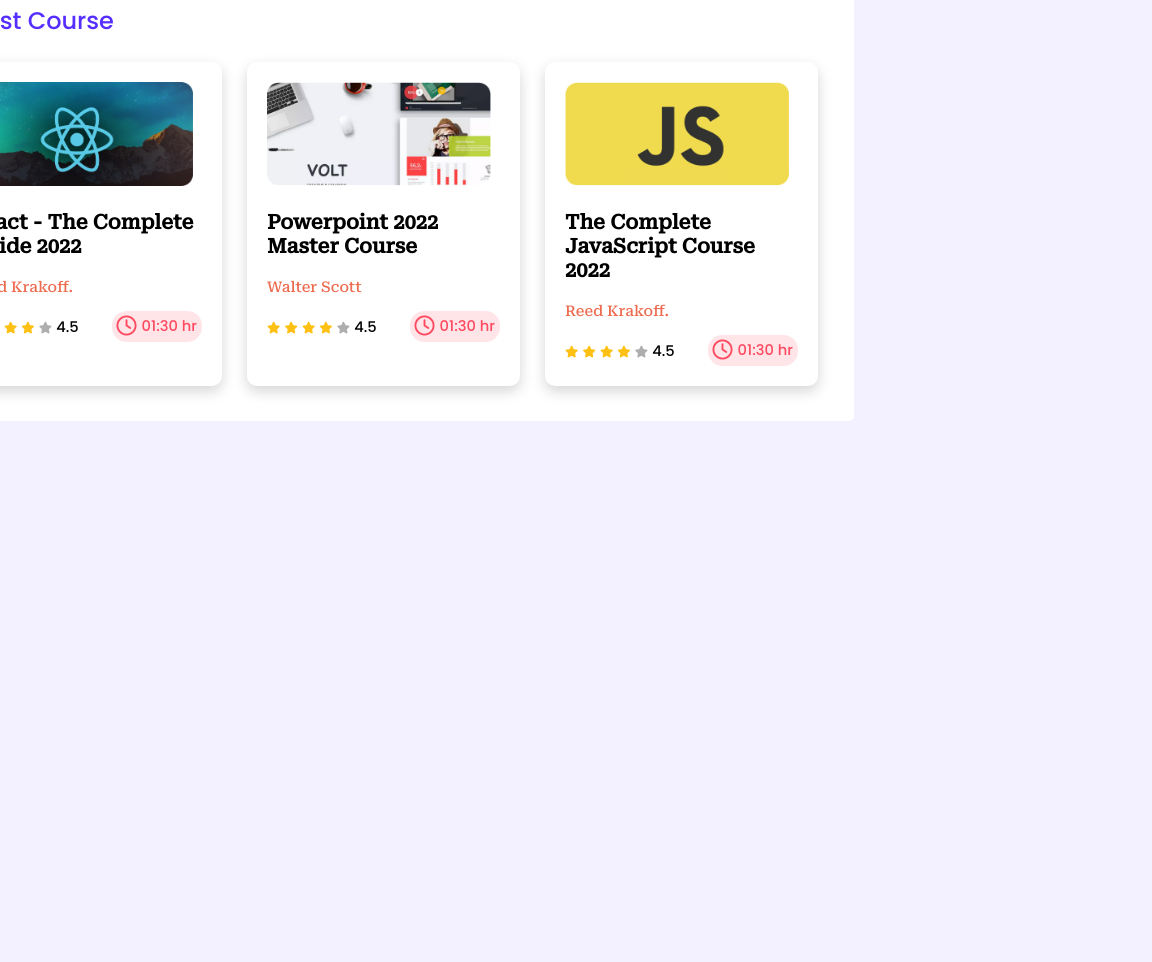
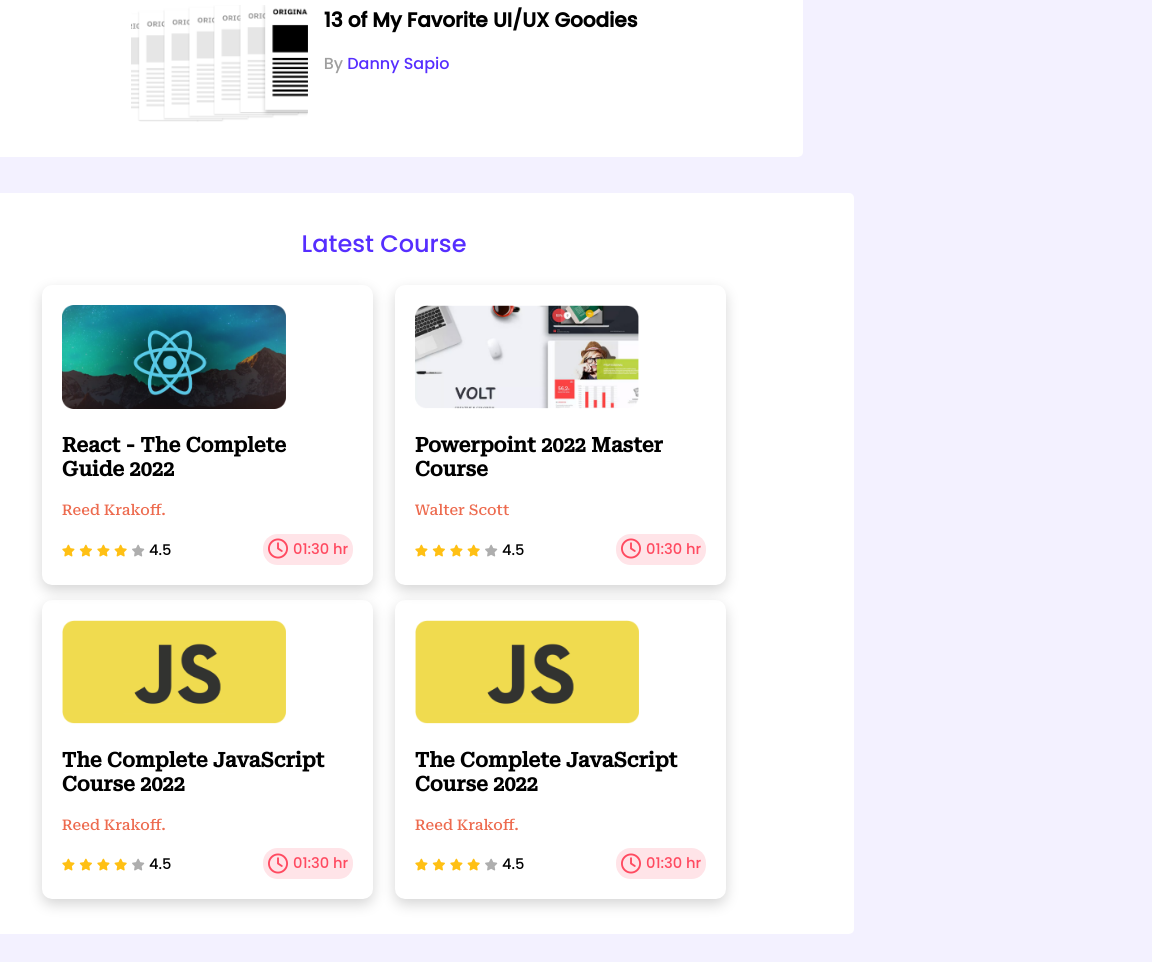
Before and after one commit to invisible360/Responsive-Leader-Board, a plain HTML site: page index.html in a window 768 px wide. Shown: the part 879-1841 px from the top of the page, 1152 px wide, since content can reach past the window. Before the commit the page ends 1328 px from the top, so only its background shows below. Drawn offline with Linux system fonts and the light colour scheme.

Commit message:
mobile table responsive complete without navigation bar

```diff
--- a/index.html
+++ b/index.html
@@ -19,10 +19,10 @@
         </div>
 
         <div class="nav-menu">
-            <a href="">Home</a>
-            <a href="">About</a>
-            <a href="">Works</a>
-            <a href=""><img src="images/icons/profile.png" alt="profile photo"></a>
+                <a href="">Home</a>
+                <a href="">About</a>
+                <a href="">Works</a>
+                <a href=""><img src="images/icons/profile.png" alt="profile photo"></a>
         </div>
 
     </nav>
@@ -177,6 +177,30 @@
                         </div>
                     </div>
                 </div>
+
+                <div class="course">
+                    <div class="course-info">
+                        <img src="images/courses/course-3.png" alt="">
+                        <h3>The Complete JavaScript Course 2022</h3>
+                        <p>Reed Krakoff.</p>
+                    </div>
+
+                    <div class="rating-info">
+                        <div class="ratings">
+                            <i class="fa-solid fa-star"></i>
+                            <i class="fa-solid fa-star"></i>
+                            <i class="fa-solid fa-star"></i>
+                            <i class="fa-solid fa-star"></i>
+                            <i class="fa-solid fa-star empty"></i>
+                            <span class="rating-point">4.5</span>
+                        </div>
+
+                        <div class="duration">
+                                <i class="fa-regular fa-clock"></i>
+                                <span class="time">01:30 hr</span>
+                        </div>
+                    </div>
+                </div>
             </div>
         </section>
         <!-- ends of course section -->
--- a/styles/style.css
+++ b/styles/style.css
@@ -173,6 +173,7 @@ latest course section style
     display: grid;
     grid-template-columns: repeat(3, 1fr);
     grid-column-gap: 24px;
+    row-gap: 24px;
     margin-top: 24px;
 }
 .course{
@@ -235,7 +236,7 @@ latest course section style
 
 /* mobile devices */
 @media only screen and (max-width: 767px) {
-    .players-blog, .latest-courses {
+    .players-blog, .latest-courses, nav {
         width: 100%;
     }
     .section-title{
@@ -259,15 +260,61 @@ latest course section style
     height: 107px;
     }
     .top-blogs, .course-section-container {
-        margin-left: 5%;
-        margin-right: 5%;
+    margin-left: 5%;
+    margin-right: 5%;
     }
 
     nav {
         display: none;
     }
+
+    /* nav .logo {
+    margin-left: 5%;
+    } */
+     /* nav {
+        flex-direction: column;
+     }
+    */
 }
 
+
+/* tablet device */
 @media only screen and (min-width: 768px) and (max-width: 1023px) {
+    nav {
+        display: none;
+    }
 
+    .players-blog {
+        width: 100%;
+    }
+    .top-players {
+        grid-template-columns: repeat(2, 1fr);
+        row-gap: 15px;
+        column-gap: 10px;
+        align-items: center;
+        justify-items: center
+    }
+    .section-title{
+        text-align: center;
+    }
+    .top-blogs {
+        grid-template-columns: repeat(1, 1fr);
+        row-gap: 15px;
+        column-gap: 10px;
+        align-items: center;
+        justify-items: center
+    }
+
+    .top-blogs, .course-section-container {
+        margin-left: 10%;
+        margin-right: 10%;
+        }
+
+        .course-section-container {
+            grid-template-columns: repeat(2, 1fr);
+            row-gap: 15px;
+            column-gap: 10px;
+            align-items: center;
+            justify-items: center
+        }
 }
```
